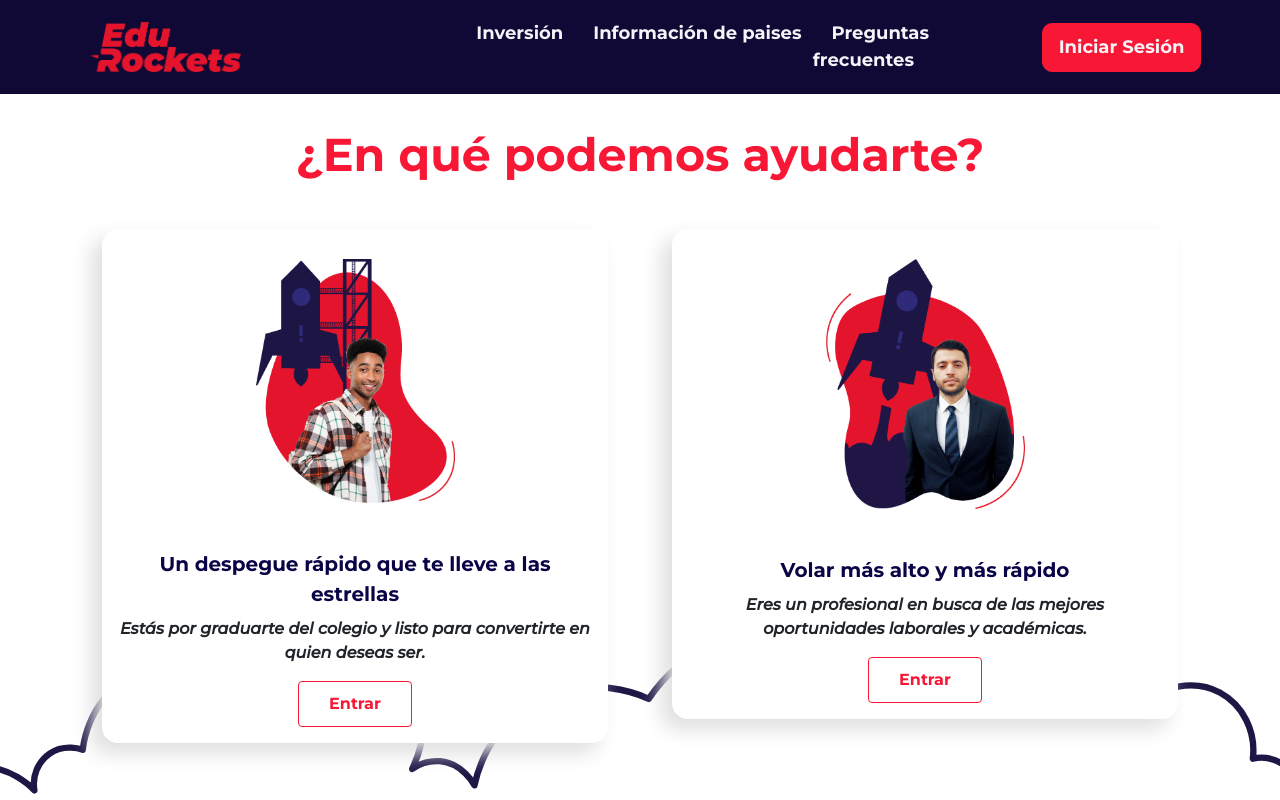
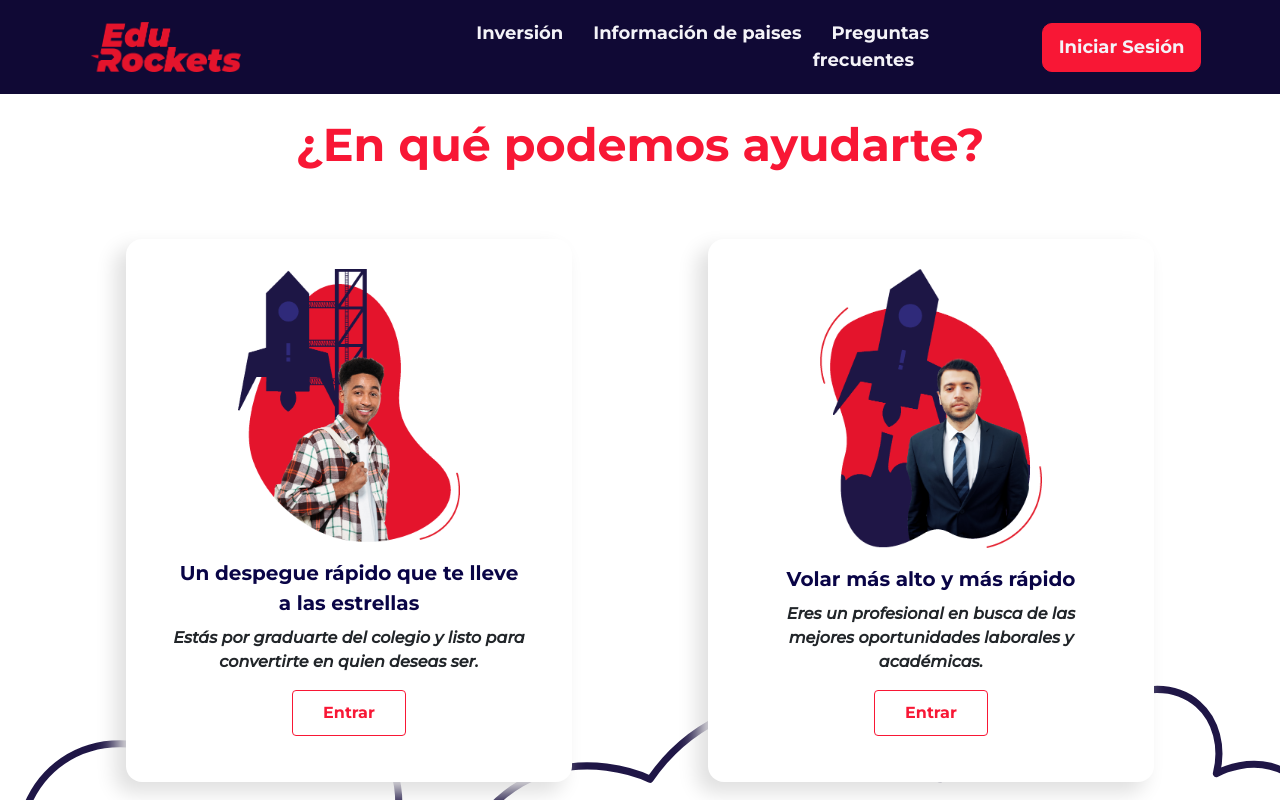
Before and after one commit to EduRockets/edurockets, a React (Create React App) app in the folder edurockets-client/: page /signup in a window 1280 px wide. Shown: the top 800 px of the page. Built offline with nearby package versions, Linux system fonts and the light colour scheme.

Commit message:
detalle a la pagina

```diff
--- a/edurockets-client/src/Styles/CardSignUp.css
+++ b/edurockets-client/src/Styles/CardSignUp.css
@@ -4,13 +4,12 @@
   border-radius: 16px;
   box-shadow: -10px 10px 20px 1px #E0E0E0;
 
-  margin: 20px;
+  width: 80%; /* Can be in percentage also. */
+  height: auto;
+  margin: 0 auto;
+  padding: 30px ;
 
   text-align: center;
-}
-
-.CardImageContainer {
-  margin: 30px
 }
 
 .CardImage {
@@ -23,7 +22,7 @@
 
     margin: auto;
 
-    width: 50%;
+    width: 60%;
 }
 
 .CardTitle {
--- a/edurockets-client/src/Styles/SignUp.css
+++ b/edurockets-client/src/Styles/SignUp.css
@@ -3,13 +3,12 @@
   background-position: bottom;
   background-size: cover;
 
-  height: 100vh;
   width: 100%;
 }
 
 
 .SignUpContainer {
-  padding-top: 100px;
+  padding: 110px 0;
 }
 
 .SignUpTitle {
@@ -20,5 +19,5 @@
 
   text-align: center;
 
-  margin: 20px 0;
+  margin-bottom: 60px;
 }
--- a/edurockets-client/src/Views/SignUp.jsx
+++ b/edurockets-client/src/Views/SignUp.jsx
@@ -66,7 +66,7 @@ const SignUp = () => {
             </Col>
           </Row>
           <Row>
-            <Col sm="12" lg="6">
+            <Col sm="12" lg="6" className="position-relative">
               <CardSignUp
                 src="/Images/Estudiante.png"
                 title="Un despegue rápido que te lleve a las estrellas"
```
